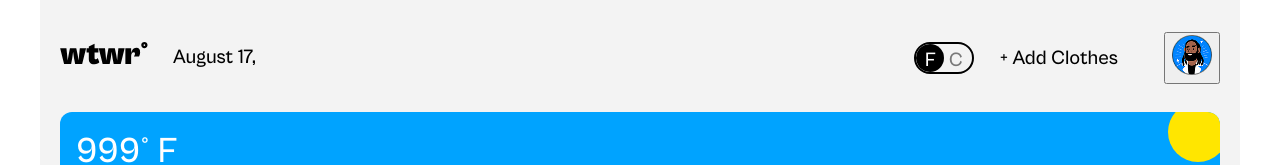
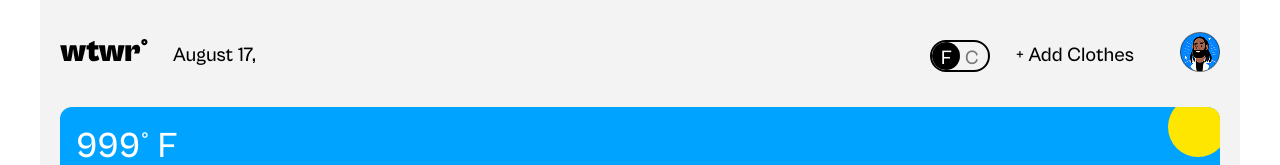
Before and after one commit to Avery-Walker/se_project_react, a React (Vite) app: page / in a window 1280 px wide. Shown: the top 165 px of the page. Built offline with nearby package versions, Linux system fonts and the light colour scheme; no server answers; data requests are answered from the project's data file.

Commit message:
actually fixed the routing for header this time

```diff
--- a/src/components/App/App.jsx
+++ b/src/components/App/App.jsx
@@ -1,5 +1,5 @@
 import { useEffect, useState } from "react";
-import { Routes, Route, useNavigate } from "react-router-dom";
+import { Routes, Route } from "react-router-dom";
 
 import "./App.css";
 import { coordinates, apiKey } from "../../utils/constants";
@@ -73,11 +73,6 @@ function App() {
     localStorage.removeItem("jwt");
     setUser(null);
     setIsLoggedIn(false);
-  };
-
-  const navigate = useNavigate();
-  const handleProfileClick = () => {
-    navigate("/profile");
   };
 
   useEffect(() => {
@@ -217,11 +212,7 @@ function App() {
       >
         <div className="page">
           <div className="page__content">
-            <Header
-              handleAddClick={handleAddClick}
-              handleProfileClick={handleProfileClick}
-              weatherData={weatherData}
-            />
+            <Header handleAddClick={handleAddClick} weatherData={weatherData} />
             <Routes>
               <Route
                 path="/"
--- a/src/components/Header/Header.jsx
+++ b/src/components/Header/Header.jsx
@@ -6,7 +6,7 @@ import { Link } from "react-router-dom";
 import { useContext } from "react";
 import CurrentUserContext from "../../contexts/CurrentUserContext";
 
-function Header({ handleAddClick, handleProfileClick, weatherData }) {
+function Header({ handleAddClick, weatherData }) {
   const currentUser = useContext(CurrentUserContext);
 
   const currentDate = new Date().toLocaleString("default", {
@@ -42,13 +42,8 @@ function Header({ handleAddClick, handleProfileClick, weatherData }) {
           + Add Clothes
         </button>
 
-        <button
-          className="header__account-btn"
-          onClick={handleProfileClick}
-          type="button"
-        >
+        <Link to="/profile" className="header__account-btn">
           <p className="header__username">{currentUser?.name}</p>
-
           <div className="header__avatar-wrapper">
             <img
               className="header__avatar"
@@ -56,7 +51,7 @@ function Header({ handleAddClick, handleProfileClick, weatherData }) {
               alt="User avatar"
             />
           </div>
-        </button>
+        </Link>
       </div>
     </header>
   );
```
